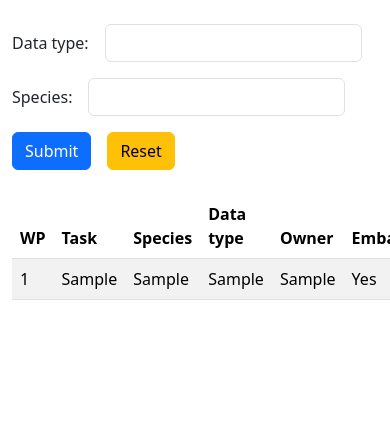
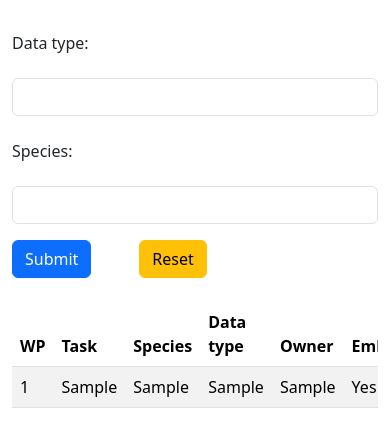
Before and after one commit to cnr-ibba/SMARTER-repository, a Django app: page /datasets in a window 390 px wide; the page is wider, and only the part inside the window is pictured. Shown: the part 68-515 px from the top of that part. Run offline with Django 4.2, Linux system fonts and the light colour scheme; a user stored in the database is signed in; tables that the repository leaves empty hold one stand-in row (values such as "Sample post"); some libraries are stand-ins or nearby versions.

Commit message:
:iphone: deal with reponsible table and form

```diff
--- a/django-data/smarter/repository/templates/repository/dataset_filter.html
+++ b/django-data/smarter/repository/templates/repository/dataset_filter.html
@@ -7,10 +7,10 @@
 <div class="container mt-4">
     <form method="get">
         <div class="row g-3 align-items-center">
-            <div class="col-auto">
+            <div class="col-sm-6 col-lg-auto">
                 <label for="{{ filter.form.data_type.id_for_label }}" class="col-form-label">Data type:</label>
             </div>
-            <div class="col-auto">
+            <div class="col-sm-6 col-lg-auto">
                 <input
                     type="text"
                     id="{{ filter.form.data_type.id_for_label }}"
@@ -19,10 +19,10 @@
                     aria-describedby="Data type"
                     value="{{ filter.form.data_type.value | default_if_none:"" }}">
             </div>
-            <div class="col-auto">
+            <div class="col-sm-6 col-lg-auto">
                 <label for="{{ filter.form.species.id_for_label }}" class="col-form-label">Species:</label>
             </div>
-            <div class="col-auto">
+            <div class="col-sm-6 col-lg-auto">
                 <input
                     type="text"
                     id="{{ filter.form.species.id_for_label }}"
@@ -31,14 +31,15 @@
                     aria-describedby="Species"
                     value="{{ filter.form.species.value | default_if_none:"" }}">
             </div>
-            <div class="col-auto">
+            <div class="col-4 mr-1 mx-sm-0 col-sm-2 col-lg-auto">
                 <button class="btn btn-primary" type="submit">Submit</button>
             </div>
-            <div class="col-auto">
+            <div class="col-4 mr-1 mx-sm-0 col-sm-2 col-lg-auto">
                 <a class="btn btn-warning" href="{% url 'dataset-list' %}">Reset</a>
             </div>
         </div>
     </form>
+    <div class="table-responsive">
         <table class="table table-striped">
             <thead>
                 <tr>
@@ -71,6 +72,7 @@
                 {% endfor %}
             </tbody>
         </table>
+    </div>
 
     {% include 'includes/pagination.html' %}
 
```
Lines whose indentation alone changed are shown as unchanged.
